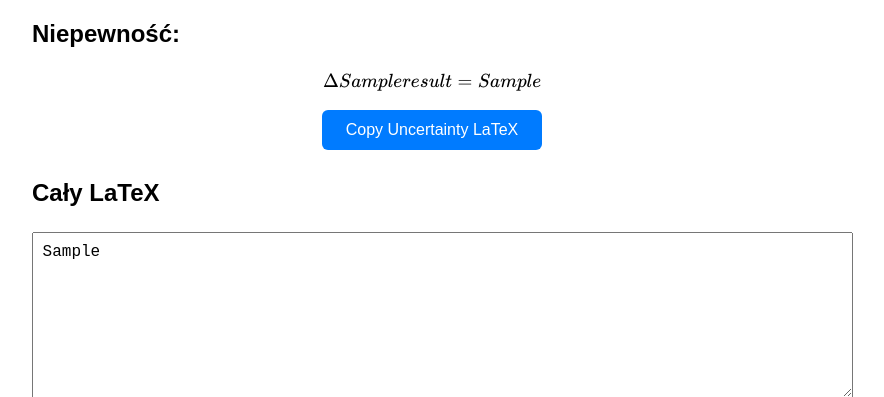
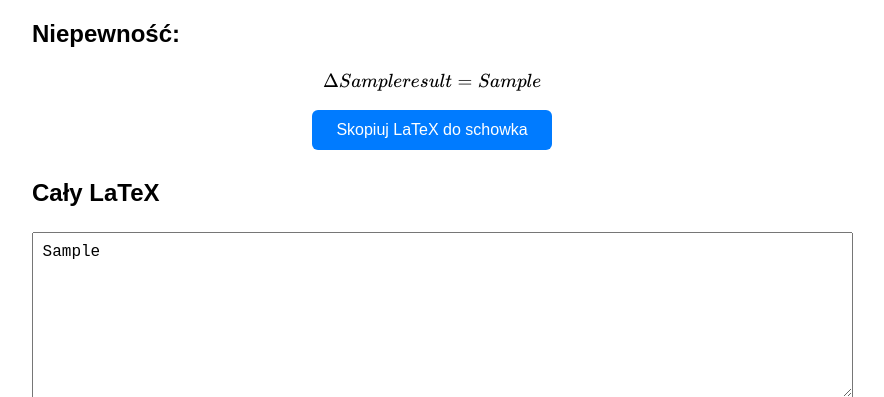
Before and after one commit to IN9R/PartialDerivativeCalc, a Flask app: template templates/index.html in a window 1280 px wide. Shown: the part 690-1087 px from the top of the page, without its empty margins (208-1092 px from the left). Run offline with Flask 3, Linux system fonts and the light colour scheme; the template is opened without the code that fills it: most values are stand-ins (such as "Sample title", 1, 10 or a date in 2020).

Commit message:
Spolszczenie 2

```diff
--- a/templates/index.html
+++ b/templates/index.html
@@ -107,8 +107,7 @@
     <h2>Niepewność:</h2>
     <p>$$ \Delta {{ result.func_name }} = {{ result.uncertainty_expr }} $$</p>
     <button class="copy-btn"
-        onclick="copyToClipboard('{{ result.uncertainty_expr | replace('\n', '') | replace('\\', '\\\\') }}')">Copy
-        Uncertainty LaTeX</button>
+        onclick="copyToClipboard('{{ result.uncertainty_expr | replace('\n', '') | replace('\\', '\\\\') }}')">Skopiuj LaTeX do schowka</button>
 
     {% if result.export_latex %}
     <h2>Cały LaTeX</h2>
```
